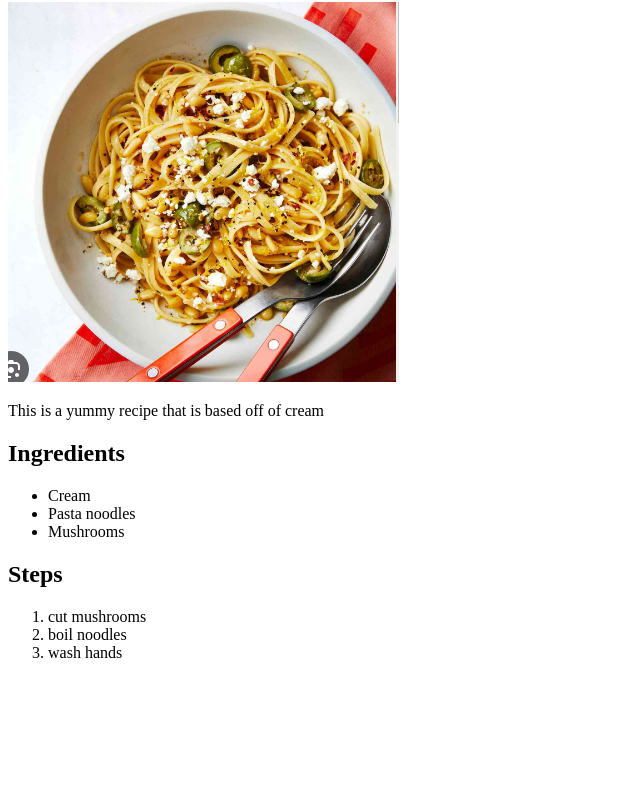
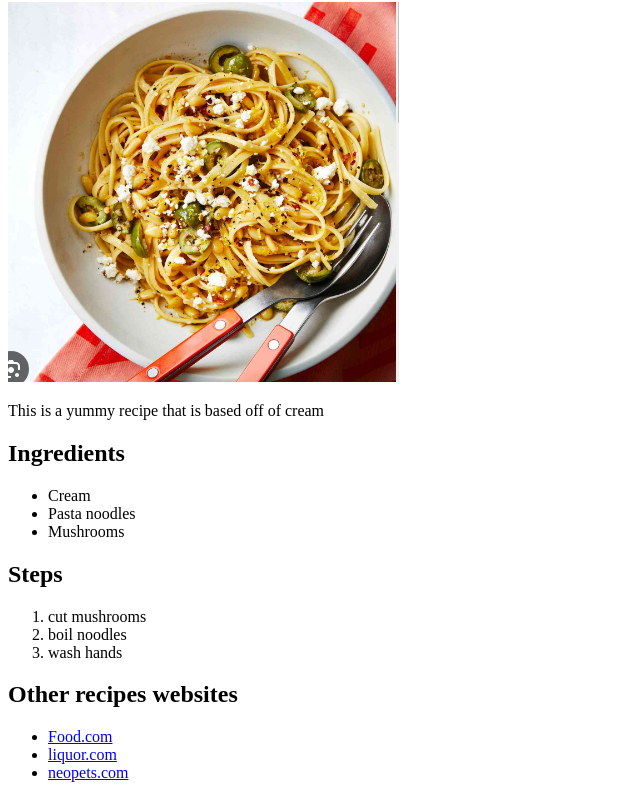
Before and after one commit to jasnastorga/odin-recipes, a plain HTML site: page pasta.html in a window 1280 px wide. Shown: the part 78-876 px from the top of the page, without its empty margins (0-640 px from the left). Before the commit the page ends 800 px from the top, so only its background shows below. Drawn offline with Linux system fonts and the light colour scheme.

Commit message:
link fix

```diff
--- a/pasta.html
+++ b/pasta.html
@@ -24,6 +24,13 @@
     <li>wash hands</li>
 </ol>
 
+<h2>Other recipes websites</h2>
+<ul>
+    <li><a href="https://www.food.com">Food.com</a></li>
+    <li><a href="https://www.liquor.com">liquor.com</a></li>
+    <li><a href="https://www.neopets.com">neopets.com</a></li>
+</ul>
+
 
 </body>
 </html>
```
